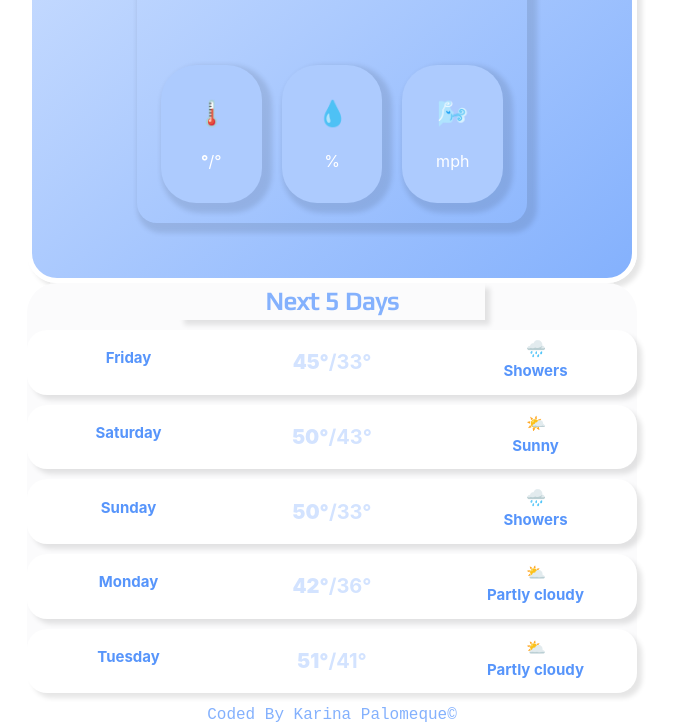
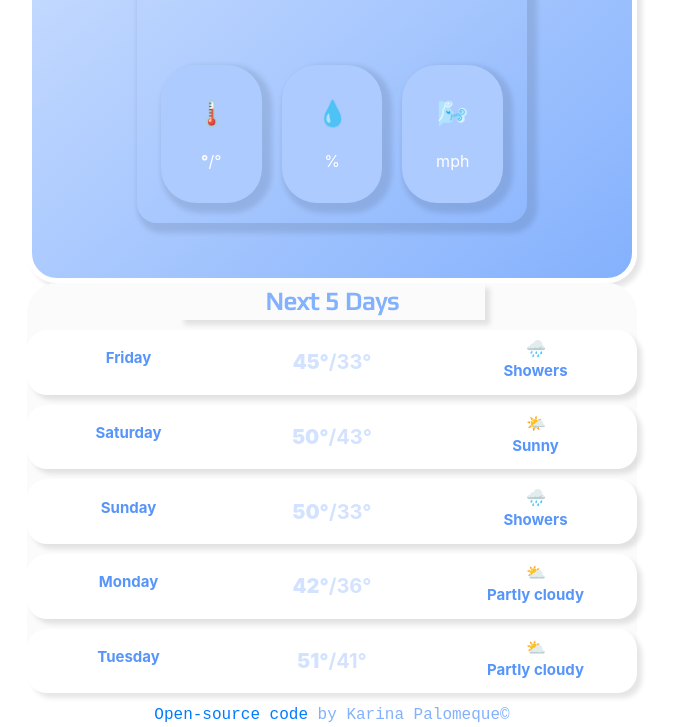
Before and after one commit to karyraquell/weather-app, a plain HTML site: page index.html in a window 1280 px wide. Shown: the part 322-1049 px from the top of the page, without its empty margins (308-981 px from the left). Drawn offline with nearby package versions, Linux system fonts and the light colour scheme; a script that the page names is missing.

Commit message:
added source code link to index.html

```diff
--- a/index.html
+++ b/index.html
@@ -126,7 +126,7 @@
               </div>
             </div>
           </div>
-          <footer>Coded By Karina Palomeque&#169</footer>
+          <footer><a href="https://github.com/karyraquell/weather-app">Open-source code</a> by Karina Palomeque&#169</footer>
     </div>
     <script src="./src/index.js"></script>
 </body>
```
